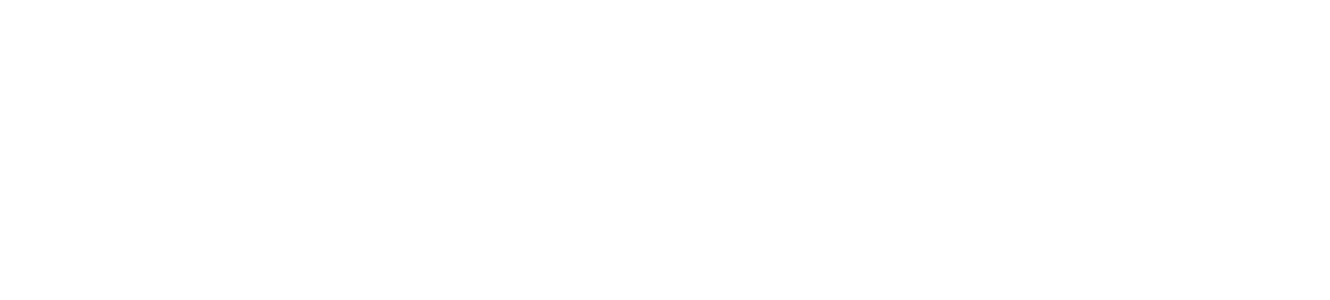
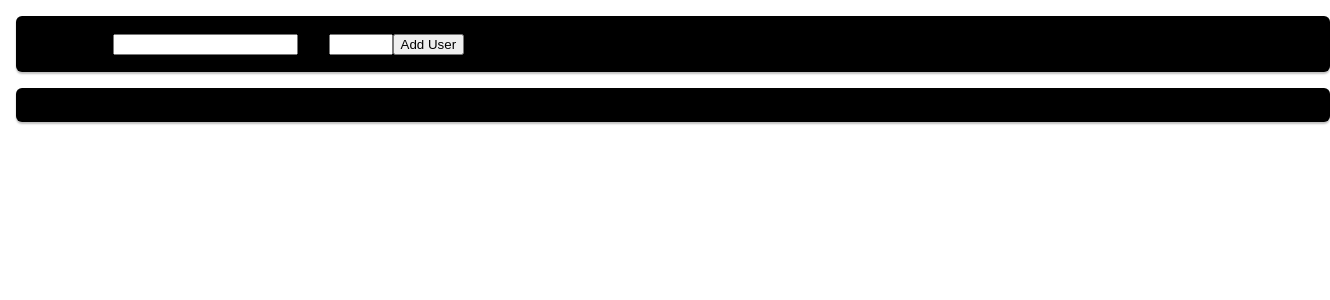
Before and after one commit to Mubeen6036/react-practice-user-adder, a React (Create React App) app: page / in a window 1280 px wide. Shown: the top 300 px of the page, 1330 px wide, since content can reach past the window. Built offline with nearby package versions, Linux system fonts and the light colour scheme.

Commit message:
skeleton

```diff
--- a/src/App.js
+++ b/src/App.js
@@ -1,10 +1,22 @@
-import logo from './logo.svg';
-import './App.css';
+import { useState } from 'react';
+import classes from './App.module.css';
+import NewUsers from './Components/NewUsers/NewUsers';
+import Users from './Components/Users/Users';
 
 function App() {
+
+  const [users, updateUsers] = useState([]);
+
+  const addUserHandler = (user) =>{
+    updateUsers((prevUsers)=>{
+      return [...prevUsers, user];
+    });
+  }
+
   return (
     <div className="App">
-
+        <NewUsers addUser={addUserHandler}/>
+        <Users users={users}/>
     </div>
   );
 }
--- /dev/null
+++ b/src/Components/NewUsers/NewForm.js
@@ -0,0 +1,30 @@
+import { useState } from 'react';
+import classes from './NewForm.module.css';
+const NewForm = (props) =>{
+    const [userName, updateUserName] = useState('');
+    const [age, updateAge] = useState('');
+    const userNameChangeHandler=(event)=>{
+        updateUserName(event.target.value);
+    }
+    const ageChangeHandler=(event)=>{
+        updateAge(event.target.value);
+    }
+    const addUserHandler = (event) =>{
+        event.preventDefault();
+        const user={
+            name : userName,
+            age : age
+        };
+        props.addUser(user);
+    }
+    return(
+        <form>
+            <label>UserName</label>
+            <input type='text' value={userName} onChange={userNameChangeHandler} />
+            <label>Age</label>
+            <input type='Number' value={age} onChange={ageChangeHandler} min='0' step ='1' max='120'/>
+            <button type='submit' onClick={addUserHandler}>Add User</button>
+        </form>
+    )
+}
+export default NewForm;
--- /dev/null
+++ b/src/Components/NewUsers/NewUsers.js
@@ -0,0 +1,11 @@
+import Card from '../../UI/Card';
+import NewForm from './NewForm';
+import classes from './NewUsers.module.css';
+const NewUsers = (props) =>{
+    return(
+        <Card className={classes.NewUsers}>
+            <NewForm addUser={props.addUser}/>
+        </Card>
+    )
+}
+export default NewUsers;
--- /dev/null
+++ b/src/Components/NewUsers/NewUsers.module.css
@@ -0,0 +1,3 @@
+.NewUsers{
+
+}
--- a/src/Components/Users/User.js
+++ b/src/Components/Users/User.js
@@ -1,7 +1,7 @@
 import classes from './User.module.css';
 const User = (props) =>{
     <div className={classes.User}>
-
+        {`${props.userName} (${props.age} years old)`}
     </div>
 }
 export default User;
--- a/src/Components/Users/User.module.css
+++ b/src/Components/Users/User.module.css
@@ -0,0 +1,6 @@
+.User{
+    width: 100%;
+    margin : 0.5rem;
+    border-radius: 6px;
+    border: 1px solid rgba(0, 0, 0, 0.5);
+}
--- a/src/Components/Users/Users.js
+++ b/src/Components/Users/Users.js
@@ -1,5 +1,14 @@
+import Card from '../../UI/Card';
+import User from './User';
 import classes from './Users.module.css';
 const Users =(props) =>{
-
+    const users = props.users.map(x=>{
+        <User userName={props.userName} age={props.age}/>
+    });
+    return(
+        <Card className={classes.Users}>
+            {users}
+        </Card>
+    )
 }
 export default Users;
--- a/src/Components/Users/Users.module.css
+++ b/src/Components/Users/Users.module.css
@@ -0,0 +1,4 @@
+.Users{
+    display: flex;
+    flex-direction: column;
+}
```
Also changed, not shown: src/App.module.css (renamed from src/App.css), src/Components/NewUsers/NewForm.module.css (added).
